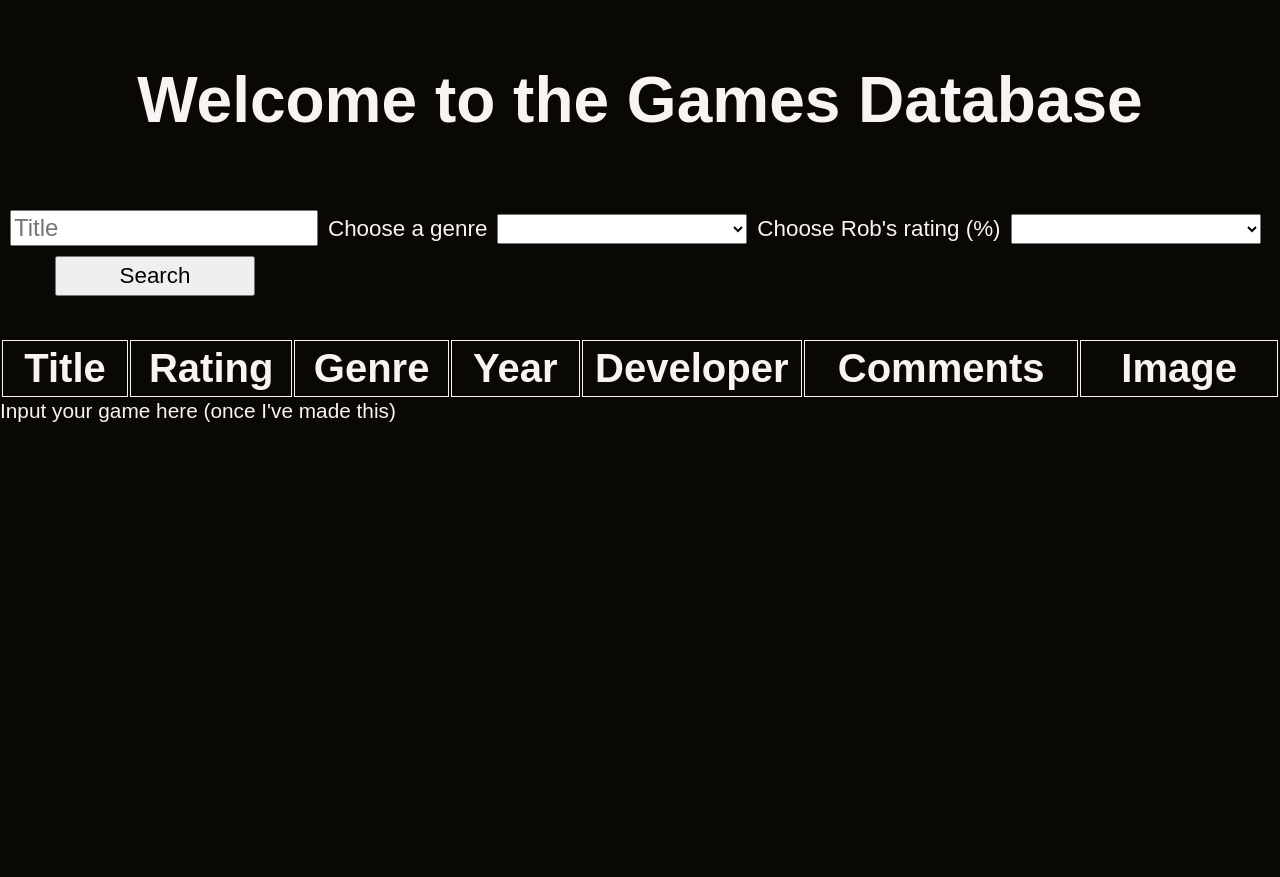
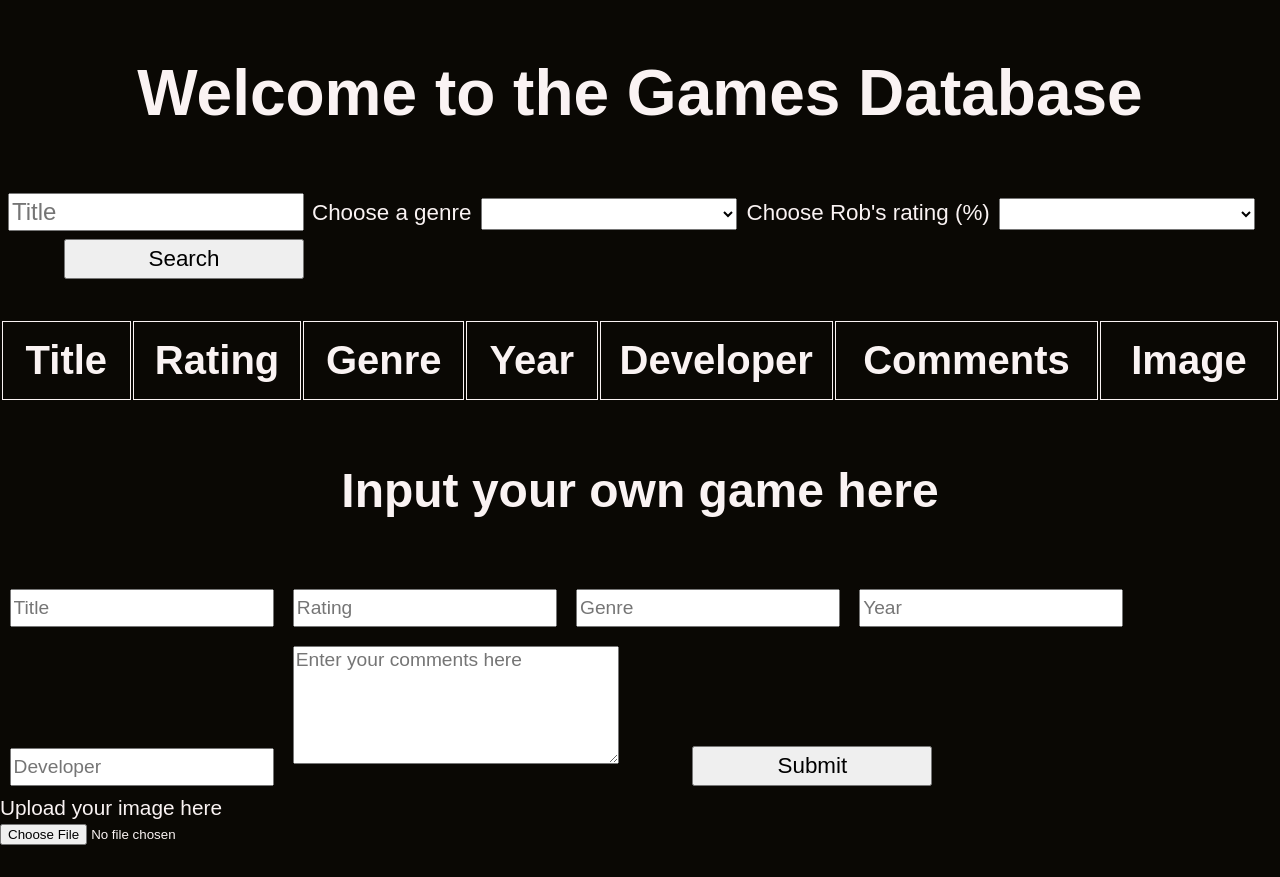
Before and after one commit to RobertHJones/Game-rating-frontend, a React (Create React App) app: page / in a window 1280 px wide. Before the commit the page ends 800 px from the top, so only its background shows below. Built offline with nearby package versions, Linux system fonts and the light colour scheme.

Commit message:
inputs for post added

```diff
--- a/src/Components/Game-table/index.css
+++ b/src/Components/Game-table/index.css
@@ -13,7 +13,7 @@ td {
   width: 18rem;
   text-align: center;
   border: 1px solid rgb(250, 243, 243);
-  padding: 5px;
+  padding: 1rem;
 }
 
 th + th + th + th + th + th {
--- a/src/Components/Header/index.css
+++ b/src/Components/Header/index.css
@@ -3,6 +3,6 @@ h1 {
   font-size: 4rem;
   color: rgb(250, 243, 243);
   /* background-color: rgb(41, 94, 179); */
-  padding: 20px;
+  padding: 1%;
   /* background-size: 100%; */
 }
--- /dev/null
+++ b/src/Components/ImageUploader/index.css
@@ -0,0 +1,5 @@
+button {
+  width: 1rem;
+  height: 1rem;
+  text-align: center;
+}
--- /dev/null
+++ b/src/Components/ImageUploader/index.js
@@ -0,0 +1,48 @@
+import React, { useEffect } from "react";
+import { useState } from "react";
+import "./index.css";
+
+function ImageUploader({ picture }) {
+  const [images, setImages] = useState([]);
+
+  const previewFile = (e, file) => {
+    const reader = new FileReader();
+    reader.readAsDataURL(file);
+    reader.onloadend = () => {
+      const base64Image = reader.result;
+      setImages([
+        ...images,
+        { name: e.target.files[0].name, base64: base64Image },
+      ]);
+    };
+  };
+
+  const handleClick = (e) => {
+    const file = e.target.files[0];
+    console.log(file);
+    previewFile(e, file);
+  };
+
+  useEffect(() => {
+    picture(images);
+  }, [images]);
+
+  return (
+    <div>
+      <div>Upload your image here</div>
+      <input type="file" onChange={handleClick} />
+
+      {images !== undefined ? (
+        images.map((item, index) => (
+          <div key={index}>
+            <p>{item.name}</p>
+          </div>
+        ))
+      ) : (
+        <></>
+      )}
+    </div>
+  );
+}
+
+export default ImageUploader;
--- a/src/Components/Input-get/index.css
+++ b/src/Components/Input-get/index.css
@@ -1,11 +1,11 @@
 #game-input {
-  margin-left: 30px;
-  margin-top: 30px;
-  height: 30px;
-  width: 300px;
+  margin-left: 2rem;
+  margin-top: 2rem;
+  height: 2rem;
+  width: 18rem;
   font-size: 1.5rem;
   font-family: "Yu Gothic", Arial;
-  margin: 10px;
+  margin: 0.5rem;
 }
 .label {
   font-size: 1.4rem;
@@ -13,20 +13,20 @@
 
 #genres,
 #ratings {
-  height: 30px;
-  width: 250px;
+  height: 2rem;
+  width: 16rem;
   font-family: "Yu Gothic", Arial;
   font-size: 1.2rem;
-  margin: 10px;
+  margin: 0.6rem;
 }
 
 #game-button {
-  height: 40px;
-  width: 200px;
-  margin-left: 55px;
+  height: 2.5rem;
+  width: 15rem;
+  margin-left: 4rem;
   font-family: "Yu Gothic", Arial;
   font-size: 1.4rem;
-  margin-bottom: 10px;
+  margin-bottom: 0.5rem;
 }
 
 #game-button:hover {
--- a/src/Components/Input-get/index.js
+++ b/src/Components/Input-get/index.js
@@ -34,7 +34,7 @@ export default function InputGet({ onSubmit }) {
   function searchGames(e) {
     e.preventDefault();
 
-    onSubmit(title, genre, rating); // put onClick as searchGames and put data into here instead of title, may need to set data with state
+    onSubmit(title, genre, rating);
   }
 
   return (
@@ -92,7 +92,7 @@ export default function InputGet({ onSubmit }) {
           <option value="20-40">20-40</option>
           <option value="0-20">0-20</option>
         </select>
-        <button onClick={searchGames} id="game-button">
+        <button onClick={searchGames} className="game-button">
           Search
         </button>
       </div>
--- /dev/null
+++ b/src/Components/Input-post/index.css
@@ -0,0 +1,39 @@
+h3 {
+  text-align: center;
+  font-size: 3rem;
+  color: rgb(250, 243, 243);
+  padding: 1%;
+}
+
+#titleinput,
+#ratinginput,
+#genreinput,
+#yearinput,
+#developerinput {
+  height: 2rem;
+  width: 16rem;
+  font-family: "Yu Gothic", Arial;
+  font-size: 1.2rem;
+  margin: 0.6rem;
+}
+
+#commentbox {
+  height: 7rem;
+  width: 20rem;
+  font-family: "Yu Gothic", Arial;
+  font-size: 1.2rem;
+  margin: 0.6rem;
+}
+
+.game-button {
+  height: 2.5rem;
+  width: 15rem;
+  margin-left: 4rem;
+  font-family: "Yu Gothic", Arial;
+  font-size: 1.4rem;
+  margin-bottom: 0.5rem;
+}
+
+#inputs {
+  margin-bottom: 2rem;
+}
--- a/src/Components/Input-post/index.js
+++ b/src/Components/Input-post/index.js
@@ -1,3 +1,68 @@
+import "./index.css";
+import { useForm } from "react-hook-form";
+import { useState } from "react";
+import ImageUploader from "../ImageUploader";
+
 export default function InputPost() {
-  return <div>Input your game here (once I've made this)</div>;
+  const { register, handleSubmit } = useForm();
+  const [uploadedImages, setUploadedImages] = useState("");
+
+  const propertyInfo = (images) => {
+    setUploadedImages(images);
+  };
+
+  function onFormSubmit(data) {
+    const gamePostData = Object.assign(data, {
+      image: uploadedImages,
+    });
+    console.log(gamePostData);
+  }
+
+  return (
+    <div>
+      <h3>Input your own game here</h3>
+      <form onSubmit={handleSubmit(onFormSubmit)}>
+        <div id="inputs">
+          <input
+            name="title"
+            id="titleinput"
+            placeholder="Title"
+            {...register("title")}
+          />
+          <input
+            name="rating"
+            id="ratinginput"
+            placeholder="Rating"
+            {...register("rating")}
+          />
+          <input
+            name="genre"
+            id="genreinput"
+            placeholder="Genre"
+            {...register("genre")}
+          />
+          <input
+            name="year"
+            id="yearinput"
+            placeholder="Year"
+            {...register("year")}
+          />
+          <input
+            name="developer"
+            id="developerinput"
+            placeholder="Developer"
+            {...register("developer")}
+          />
+          <textarea
+            id="commentbox"
+            name="comment"
+            placeholder="Enter your comments here"
+            {...register("comment")}
+          ></textarea>
+          <button className="game-button">Submit</button>
+          <ImageUploader picture={propertyInfo} />
+        </div>
+      </form>
+    </div>
+  );
 }
```
